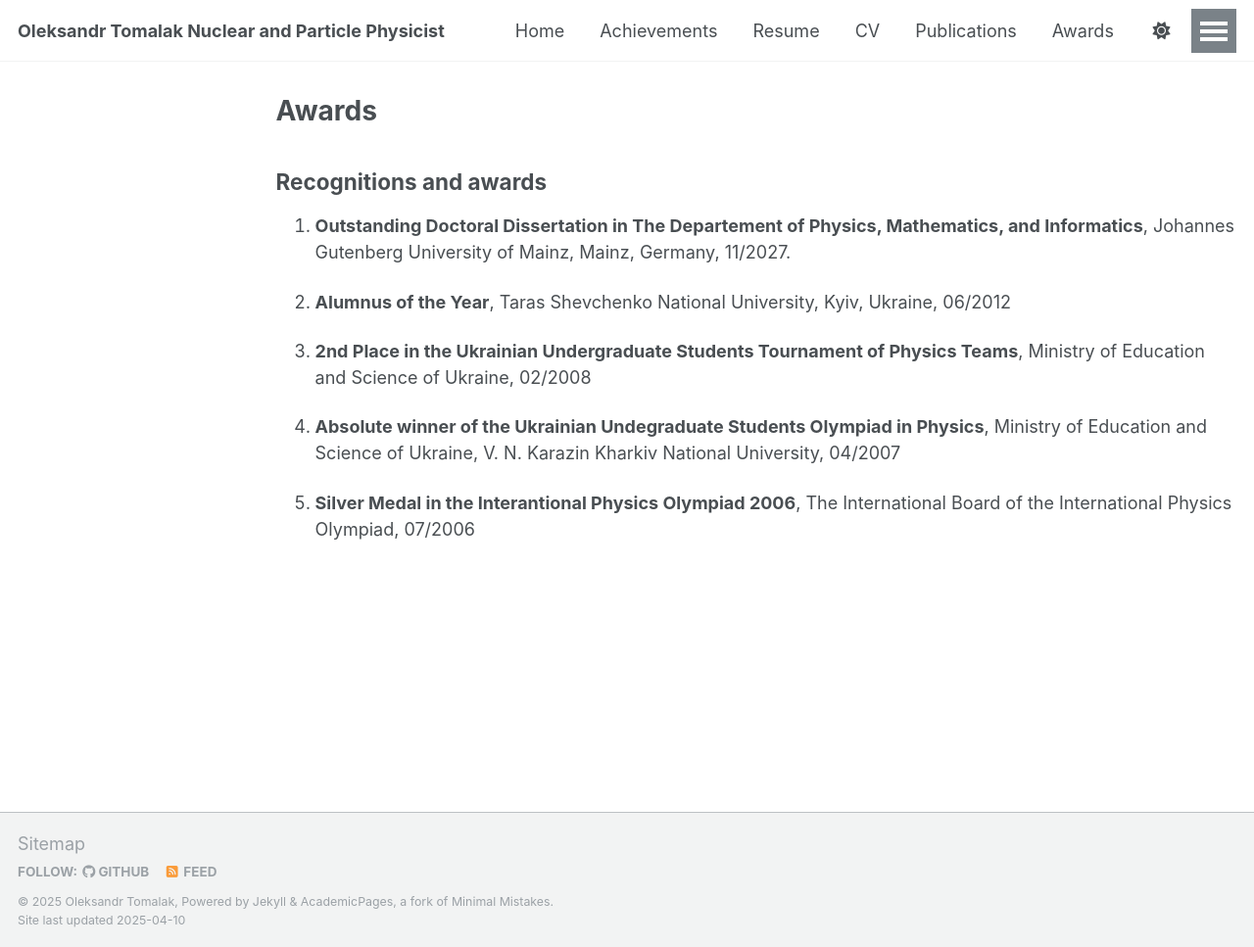
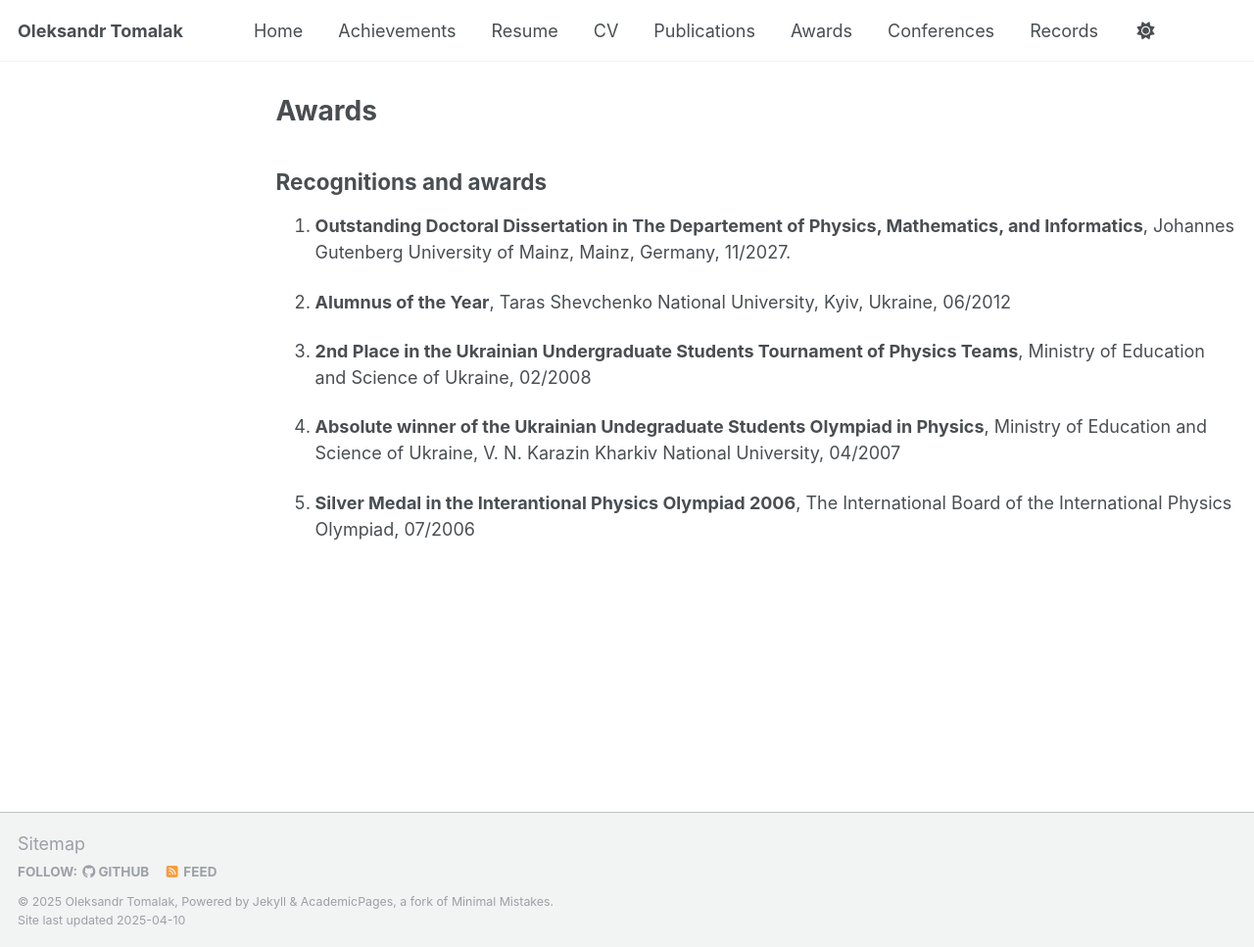
Before and after one commit to tomalak7/tomalak7.github.io, a Jekyll site: the page built from _pages/awards.md, in a window 1280 px wide and 967 px high. Shown: the whole window at 98% size. Built offline with Jekyll 4.4.1, drawn with Linux system fonts in a browser that asks for light colours.

Commit message:
Update _config.yml

```diff
--- a/_config.yml
+++ b/_config.yml
@@ -9,7 +9,7 @@
 # Basic Site Settings
 locale                   : "en-US"
 site_theme               : "default"
-title                    : "Oleksandr Tomalak Nuclear and Particle Physicist"
+title                    : "Oleksandr Tomalak"
 title_separator          : "-"
 name                     : &name "Oleksandr Tomalak"
 description              : &description "personal description"
```
